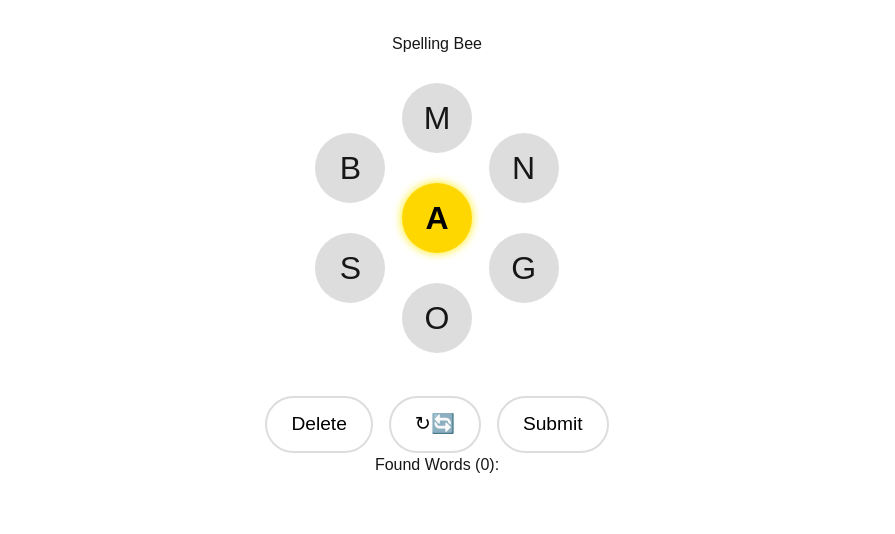
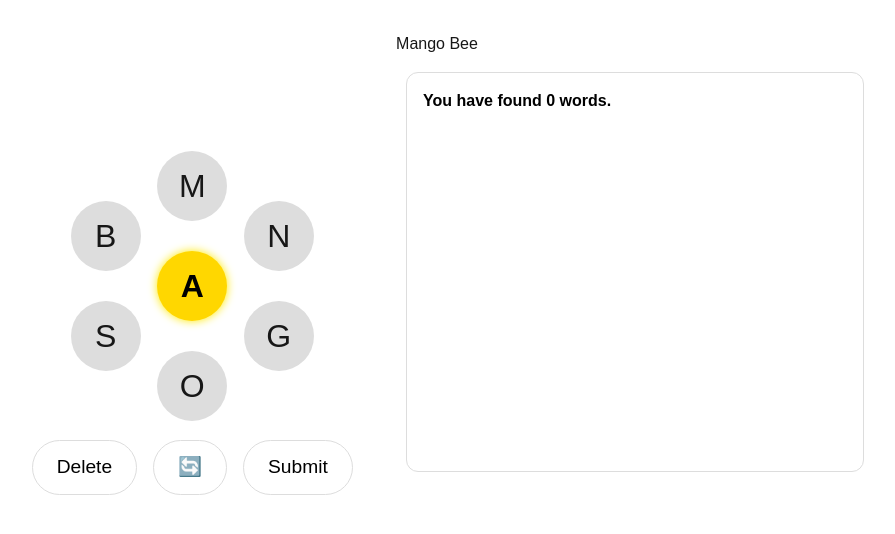
Before and after one commit to CaylinCat/mangodle, a Next.js app in the folder mangodle/: page /mangobee in a window 1280 px wide. Shown: the top 534 px of the page, without its empty margins (203-1098 px from the left). Built offline with nearby package versions, Linux system fonts and the light colour scheme.

Commit message:
word container mango bee

```diff
--- a/mangodle/src/app/mangobee/page.module.css
+++ b/mangodle/src/app/mangobee/page.module.css
@@ -10,7 +10,7 @@
   position: relative;
   width: 260px;
   height: 260px;
-  margin: 2rem 0;
+  /* margin: 2rem 0; */
 }
 
 .letterCircle {
@@ -46,13 +46,14 @@
   display: flex;
   justify-content: center;
   gap: 1rem;
-  margin-top: 1rem;
+  /* margin-top: 1rem; */
+  width: 100%;
 }
 
 .actionButton {
   padding: 0.75rem 1.5rem;
   font-size: 1.2rem;
-  border: 2px solid #ddd;
+  border: 1px solid #ddd;
   border-radius: 9999px;
   background-color: white;
   color: black;
@@ -63,3 +64,75 @@
 .actionButton:hover {
   background-color: #ffd580;
 }
+
+.currentWord {
+  font-size: 2.5rem;
+  font-weight: bold;
+  text-align: center;
+  /* margin-bottom: 1rem; */
+  min-height: 3rem;
+}
+
+.caret {
+  display: inline-block;
+  margin-left: 2px;
+  animation: blink 1s step-start infinite;
+  color: #fcbf49;
+}
+
+@keyframes blink {
+  50% {
+    opacity: 0;
+  }
+}
+
+.mainArea {
+  display: flex;
+  gap: 2rem;
+  justify-content: center;
+  align-items: flex-start;
+  margin-top: 1rem;
+}
+
+.leftPanel {
+  display: flex;
+  flex-direction: column;
+  align-items: center;
+  gap: 1.5rem;
+  flex: 1 1 400px;
+  max-width: 400px;
+}
+
+.rightPanel {
+  width: 500px;
+  max-width: 500px;
+  border: 1px solid #ddd;
+  border-radius: 12px;
+  padding: 1rem;
+  background-color: white;
+  height: 400px;
+  overflow-y: auto;
+  font-weight: bold;
+  color: black;
+}
+
+.rightPanel ul {
+  list-style-type: none;
+  padding-left: 0;
+  margin-top: 0.5rem;
+  font-weight: normal;
+
+  display: grid;
+  grid-template-columns: repeat(3, 1fr);
+  grid-template-rows: repeat(8, 2rem);
+  grid-auto-flow: column;
+  gap: 0.25rem 1rem;
+  max-height: 400px;
+  overflow-y: auto;
+}
+
+.rightPanel li {
+  padding: 0.25rem 0;
+  border-bottom: 1px solid #ddd;
+  break-inside: avoid;
+}
--- a/mangodle/src/app/mangobee/page.tsx
+++ b/mangodle/src/app/mangobee/page.tsx
@@ -1,6 +1,6 @@
 'use client';
 
-import { useState } from 'react';
+import { useState, useEffect } from 'react';
 import styles from './page.module.css';
 import { VALID_WORDS } from './validWords';
 
@@ -11,6 +11,26 @@ export default function SpellingBee() {
   const [current, setCurrent] = useState('');
   const [foundWords, setFoundWords] = useState<string[]>([]);
   const [message, setMessage] = useState('');
+
+  useEffect(() => {
+    const handleKeyDown = (event: KeyboardEvent) => {
+      const key = event.key.toUpperCase();
+
+      if (key === 'BACKSPACE') {
+        handleUndo();
+      } else if (key === 'ENTER') {
+        handleSubmit();
+      } else if (key.length === 1 && /[A-Z]/.test(key)) {
+        const allLetters = [...letters, CENTER_LETTER];
+        if (allLetters.includes(key)) {
+          handleLetterClick(key);
+        }
+      }
+    };
+
+    window.addEventListener('keydown', handleKeyDown);
+    return () => window.removeEventListener('keydown', handleKeyDown);
+  }, [letters, current, foundWords]);
 
   const handleLetterClick = (letter: string) => {
     setCurrent(current + letter);
@@ -29,7 +49,6 @@ export default function SpellingBee() {
     }
     setLetters(shuffled);
   };
-
 
   const handleSubmit = () => {
     const word = current.toLowerCase();
@@ -50,7 +69,14 @@ export default function SpellingBee() {
 
   return (
     <div className={styles.container}>
-      <h1>Spelling Bee</h1>
+      <h1>Mango Bee</h1>
+
+      <div className={styles.mainArea}>
+        <div className={styles.leftPanel}>
+          <div className={styles.currentWord}>
+            {current}
+            <span className={styles.caret}>|</span>
+          </div>
 
           <div className={styles.lettersWrapper}>
             {letters.concat(CENTER_LETTER).map((letter, i) => {
@@ -91,19 +117,17 @@ export default function SpellingBee() {
             })}
           </div>
 
-
-      <div className={styles.currentWord}>{current}</div>
-
           <div className={styles.actionsRow}>
             <button onClick={handleUndo} className={styles.actionButton}>Delete</button>
-        <button onClick={shuffleLetters} className={styles.actionButton}>↻🔄</button>
+            <button onClick={shuffleLetters} className={styles.actionButton}>🔄</button>
             <button onClick={handleSubmit} className={styles.actionButton}>Submit</button>
           </div>
 
           <div className={styles.message}>{message}</div>
+        </div>
 
-      <div className={styles.found}>
-        <h2>Found Words ({foundWords.length}):</h2>
+        <div className={styles.rightPanel}>
+          <h2>You have found {foundWords.length} words.</h2>
           <ul>
             {foundWords.map((word, i) => (
               <li key={i}>{word}</li>
@@ -111,5 +135,6 @@ export default function SpellingBee() {
           </ul>
         </div>
       </div>
+    </div>
   );
 }
--- a/mangodle/src/app/mangobee/validWords.ts
+++ b/mangodle/src/app/mangobee/validWords.ts
@@ -7,6 +7,7 @@ export const VALID_WORDS = [
   'snap',
   'soap',
   'spam',
+  'samoas',
   'pagan',
   'panga',
   'gasp',
```
Lines whose indentation alone changed are shown as unchanged.
